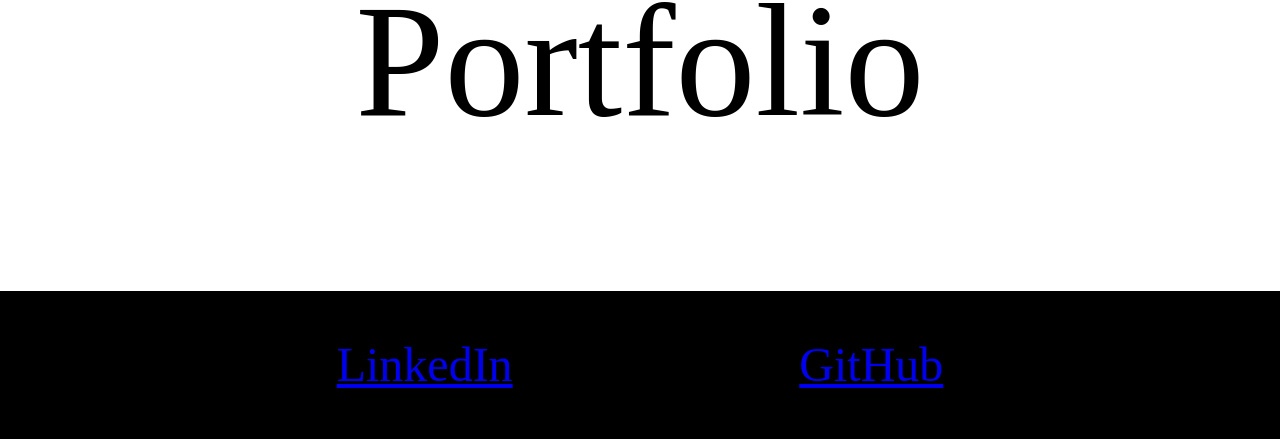
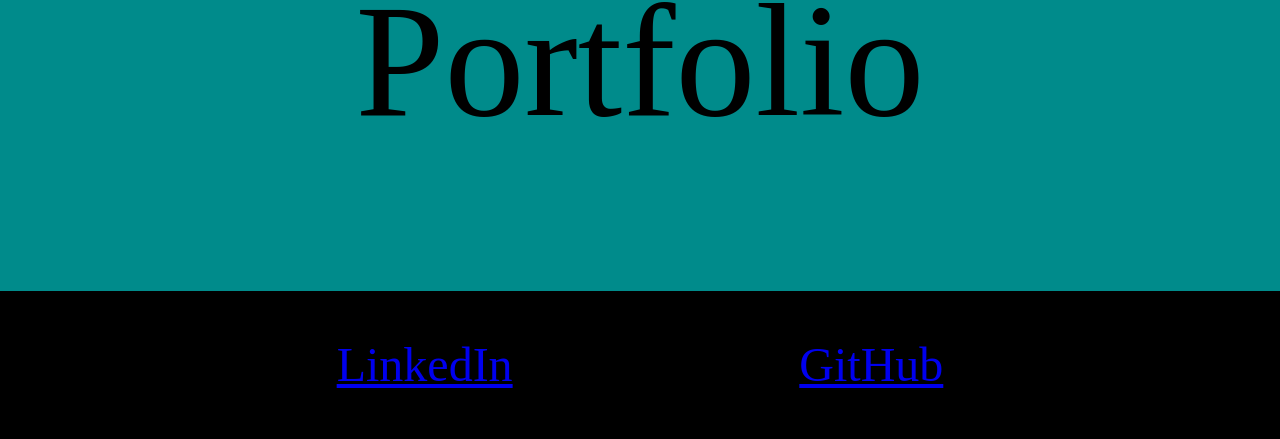
Before and after one commit to maedelamar/maedelamar.github.io, a plain HTML site: page index.html in a window 1280 px wide. Shown: the part 772-1211 px from the top of the page. Drawn offline with Linux system fonts and the light colour scheme.

Commit message:
Fixed Background Color

```diff
--- a/baseStyles.css
+++ b/baseStyles.css
@@ -29,7 +29,7 @@ header {
 
 main {
     padding: 150px;
-    background-color: dark-cyan;
+    background-color: rgb(0, 139, 139);
 }
 
 footer {
```
